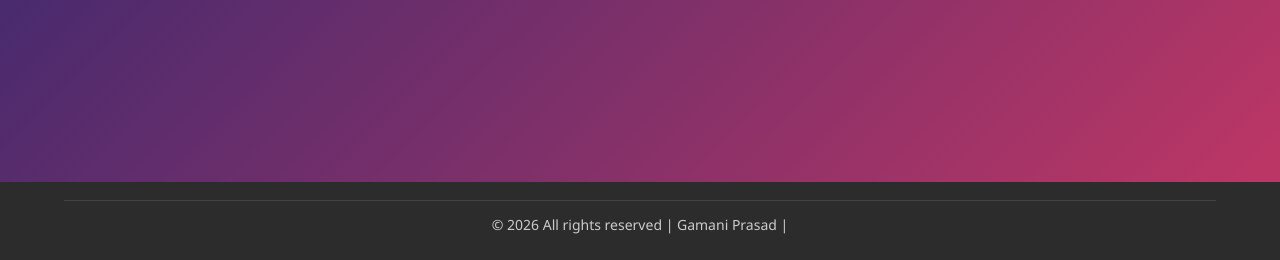
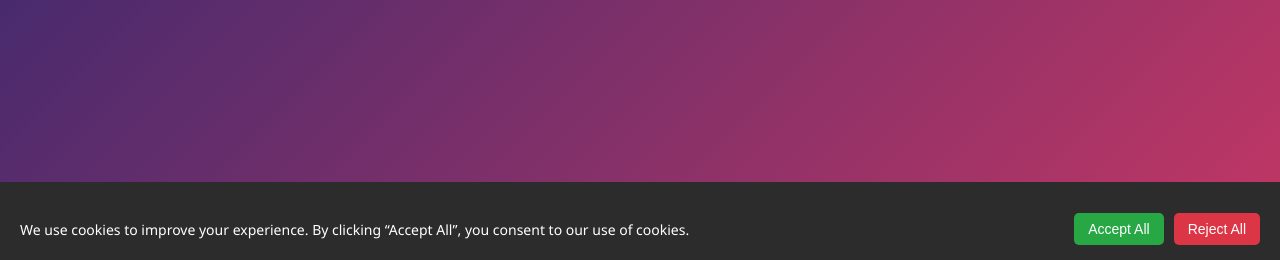
Before and after one commit to NGamaniprasad/Fast_Api_Chat, a FastAPI app: page / in a window 1280 px wide. Shown: the part 540-800 px from the top of the page. Run offline with FastAPI, Linux system fonts and the light colour scheme.

Commit message:
Implement cookie consent banner in home.html
Added a cookie consent banner with accept and reject options.

```diff
--- a/templates/home.html
+++ b/templates/home.html
@@ -3,9 +3,6 @@
 <head>
     <meta charset="UTF-8">
     <link rel="icon" type="image/jpg" href="/data.jpg">
-
-
-    <!-- Mobile viewport -->
     <meta name="viewport" content="width=device-width, initial-scale=1.0">
 
     <title>Email sender - Prasad</title>
@@ -18,13 +15,12 @@
         body {
             margin: 0;
             font-family: "Segoe UI", Tahoma, sans-serif;
-            background: linear-gradient(135deg, #1d2671, #c33764); /* better colors */
+            background: linear-gradient(135deg, #1d2671, #c33764);
             min-height: 100vh;
             display: flex;
             flex-direction: column;
         }
 
-        /* Center content */
         .main {
             flex: 1;
             display: flex;
@@ -77,9 +73,8 @@
             background: #16205f;
         }
 
-        /* Footer at bottom of page */
         footer {
-            background: #2c2c2c; /* light black */
+            background: #2c2c2c;
             color: #cccccc;
             text-align: center;
             padding: 12px 0;
@@ -91,6 +86,63 @@
             border-top: 1px solid #444;
             margin: 6px auto;
             width: 90%;
+        }
+
+        /* ================= COOKIE BANNER ================= */
+
+        #cookie-banner {
+            position: fixed;
+            bottom: 0;
+            left: 0;
+            width: 100%;
+            background: #2c2c2c;
+            color: #ffffff;
+            padding: 15px 20px;
+            display: none;
+            justify-content: space-between;
+            align-items: center;
+            flex-wrap: wrap;
+            z-index: 9999;
+        }
+
+        #cookie-banner p {
+            margin: 0;
+            font-size: 14px;
+            flex: 1;
+        }
+
+        .cookie-buttons {
+            display: flex;
+            gap: 10px;
+        }
+
+        .cookie-buttons button {
+            padding: 8px 14px;
+            border-radius: 5px;
+            border: none;
+            font-size: 14px;
+            cursor: pointer;
+            width: auto;
+        }
+
+        /* GREEN ACCEPT */
+        .cookie-buttons .accept {
+            background: #28a745;
+            color: #ffffff;
+        }
+
+        .cookie-buttons .accept:hover {
+            background: #218838;
+        }
+
+        /* RED REJECT */
+        .cookie-buttons .reject {
+            background: #dc3545;
+            color: #ffffff;
+        }
+
+        .cookie-buttons .reject:hover {
+            background: #c82333;
         }
     </style>
 </head>
@@ -113,5 +165,55 @@
         <p>© 2026 All rights reserved | Gamani Prasad |</p>
     </footer>
 
+    <!-- COOKIE CONSENT -->
+    <div id="cookie-banner">
+        <p>
+            We use cookies to improve your experience.
+            By clicking “Accept All”, you consent to our use of cookies.
+        </p>
+        <div class="cookie-buttons">
+            <button class="accept" onclick="acceptCookies()">Accept All</button>
+            <button class="reject" onclick="rejectCookies()">Reject All</button>
+        </div>
+    </div>
+
+    <script>
+        function setCookie(name, value, days) {
+            let expires = "";
+            if (days) {
+                const date = new Date();
+                date.setTime(date.getTime() + (days * 24 * 60 * 60 * 1000));
+                expires = "; expires=" + date.toUTCString();
+            }
+            document.cookie = name + "=" + value + expires + "; path=/";
+        }
+
+        function getCookie(name) {
+            const nameEQ = name + "=";
+            const ca = document.cookie.split(';');
+            for (let i = 0; i < ca.length; i++) {
+                let c = ca[i].trim();
+                if (c.indexOf(nameEQ) === 0) return c.substring(nameEQ.length);
+            }
+            return null;
+        }
+
+        function acceptCookies() {
+            setCookie("cookieConsent", "accepted", 365);
+            document.getElementById("cookie-banner").style.display = "none";
+        }
+
+        function rejectCookies() {
+            setCookie("cookieConsent", "rejected", 365);
+            document.getElementById("cookie-banner").style.display = "none";
+        }
+
+        window.onload = function () {
+            if (!getCookie("cookieConsent")) {
+                document.getElementById("cookie-banner").style.display = "flex";
+            }
+        };
+    </script>
+
 </body>
 </html>
```
